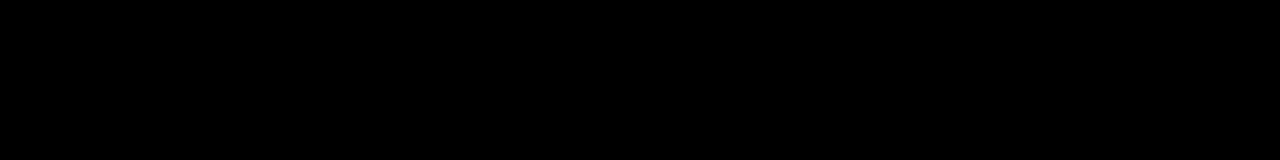
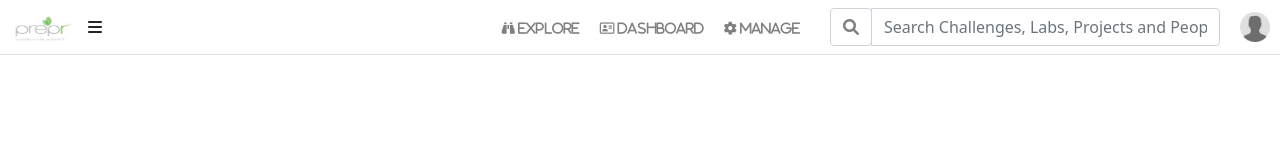
Before and after one commit to camotoad/Prepr_Frontend_Challenge_4, a website: page index.html in a window 1280 px wide. Drawn offline with nearby package versions, Linux system fonts and the light colour scheme.

Commit message:
navbar visuals

```diff
--- a/index.html
+++ b/index.html
@@ -4,10 +4,62 @@
     <meta charset="UTF-8">
     <meta http-equiv="X-UA-Compatible" content="IE=edge">
     <meta name="viewport" content="width=device-width, initial-scale=1.0">
+    <link rel="stylesheet" href="https://cdnjs.cloudflare.com/ajax/libs/font-awesome/6.0.0-beta3/css/all.min.css" integrity="sha512-Fo3rlrZj/k7ujTnHg4CGR2D7kSs0v4LLanw2qksYuRlEzO+tcaEPQogQ0KaoGN26/zrn20ImR1DfuLWnOo7aBA==" crossorigin="anonymous" referrerpolicy="no-referrer" />
+    <link rel="stylesheet" href="https://cdn.jsdelivr.net/npm/bootstrap@5.1.3/dist/css/bootstrap.min.css" integrity="sha384-1BmE4kWBq78iYhFldvKuhfTAU6auU8tT94WrHftjDbrCEXSU1oBoqyl2QvZ6jIW3" crossorigin="anonymous">
     <link rel='stylesheet' href='css/styles.css'>
     <title>Gan's Frontend Challenge 1</title>
 </head>
 <body>
-    Hi testing.
+    <!-- nav bar -->
+    <header class='navbar bg-white fixed-top navbar-expand-lg top-nw-nav-header border-bottom'>
+        <div class='container-fluid'>
+        <!-- left side -->
+        <ul class='navbar-nav flex-row'>
+            <li class='nav-item'>
+                <a class="navbar-brand" href="#">
+                    <img src="images/logo.png" width="60" height="25">
+                </a>
+            </li>
+            <li class='nav-item bar-menu my-auto'>
+                <a href='#' class="link-dark">
+                    <span><i class='fas fa-bars'></i></span>
+                </a>
+            </li>
+        </ul>
+        </div>
+        <!-- right side -->
+        <div class='collapse navbar-collapse navbar-nav'>
+            <ul class='navbar-nav mr-auto mt-2 mt-lg-0 right-nav'>
+                <li class='nav-item'>
+                    <i class='fas fa-binoculars i-nav'>&nbsp;Explore</i>
+                </li>
+                <li class='nav-item'>
+                    <i class='far fa-address-card i-nav'>&nbsp;Dashboard</i>
+                </li>
+                <li class='nav-item'>
+                    <i class='fas fa-cog i-nav'>&nbsp;Manage</i>
+                </li>
+                <!-- search bar -->
+                <form class="form-inline search-form">
+                    <div class="input-group">
+                      <div class="input-group-prepend">
+                        <span class="input-group-text"><i class='fas fa-search'></i></span>
+                      </div>
+                      <input type="text" class="form-control" placeholder="Search Challenges, Labs, Projects and People">
+                    </div>
+                </form>
+                <li class='nav-item'>
+                    <a href='#'>
+                        <span class='user-profile'>
+                            <img src='images/default-user.png' class='profile-image'>
+                        </span>
+                    </a>
+                </li>
+            </ul>
+        </div>
+    </header>
+    <script src="https://code.jquery.com/jquery-3.2.1.slim.min.js" integrity="sha384-KJ3o2DKtIkvYIK3UENzmM7KCkRr/rE9/Qpg6aAZGJwFDMVNA/GpGFF93hXpG5KkN" crossorigin="anonymous"></script>
+    <script src="https://cdnjs.cloudflare.com/ajax/libs/popper.js/1.11.0/umd/popper.min.js" integrity="sha384-b/U6ypiBEHpOf/4+1nzFpr53nxSS+GLCkfwBdFNTxtclqqenISfwAzpKaMNFNmj4" crossorigin="anonymous"></script>
+    <script src="https://maxcdn.bootstrapcdn.com/bootstrap/4.0.0-beta/js/bootstrap.min.js" integrity="sha384-h0AbiXch4ZDo7tp9hKZ4TsHbi047NrKGLO3SEJAg45jXxnGIfYzk4Si90RDIqNm1" crossorigin="anonymous"></script>
 </body>
 </html>
--- a/public/css/styles.css
+++ b/public/css/styles.css
@@ -1,3 +1,42 @@
-body{
-    background-color: black;
+.input-group-text {
+    height: 100%;
+    background-color: white;
 }
+
+.fa-search {
+    color:gray;
+}
+
+.search-form{
+    min-width: 430px;
+    padding-right: 20px;
+    padding-left: 20px;
+}
+
+.right-nav{
+    align-items: center;
+}
+
+.user-profile{
+    height: 30px;
+    width: 30px;
+    margin-left: auto;
+    margin-right: auto;
+    text-align: center;
+}
+
+.profile-image{
+    max-width: 40px;
+    max-height: 50%;
+    margin-top: auto;
+    padding-right: 10px;
+}
+
+.i-nav{
+    text-transform: capitalize;
+    font-size: small;
+    color: grey;
+    font-variant: normal;
+    padding-right: 10px;
+    padding-left: 10px;
+}
```
Also changed, not shown: public/images/default-user.png (added), public/images/logo.png (added).
